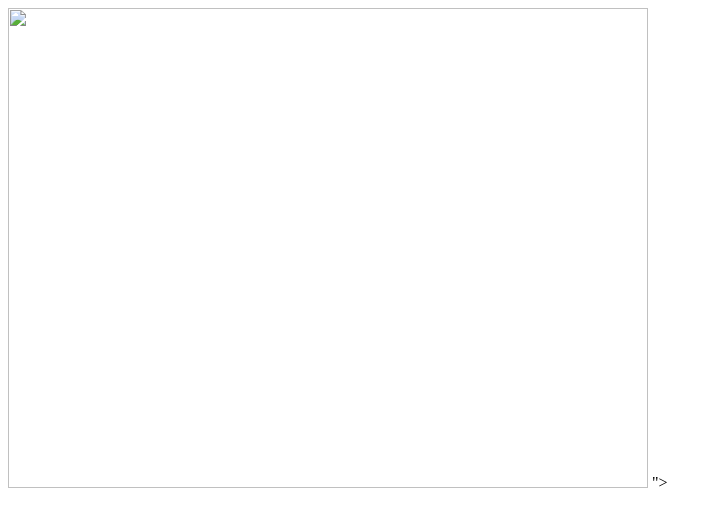
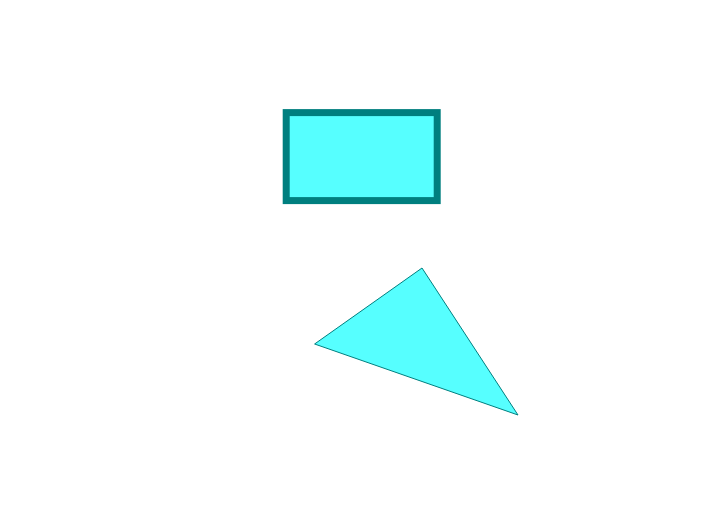
Before and after one commit to I-Joyeux/I-Joyeux-svg.github.io, a plain HTML site: page Ch7-1_Create_SVG_Graphic.html in a window 1280 px wide. Shown: the whole page, without its empty margins (0-721 px from the left). Drawn offline with Linux system fonts and the light colour scheme.

Commit message:
using an img tag

```diff
--- a/Ch7-1_Create_SVG_Graphic.html
+++ b/Ch7-1_Create_SVG_Graphic.html
@@ -6,12 +6,7 @@
     <title>Joyeux's SVG graphics</title>
 </head>
 <body>
-    <img src=<svg width="640" height="480" xmlns="http://www.w3.org/2000/svg" xmlns:svg="http://www.w3.org/2000/svg">
-        <g class="layer">
-         <title>Layer 1</title>
-         <rect fill="#56ffff" height="88" id="svg_2" stroke="#007f7f" stroke-width="7" width="151" x="278.2" y="104.6"/>
-        </g>
-       </svg>">
+   <img src="victor.SVG" alt="the victor photos">
 
 </body>
 </html>
```
Also changed, not shown: victor.SVG (added).
